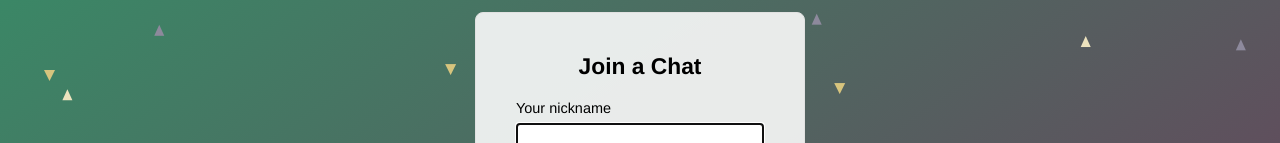
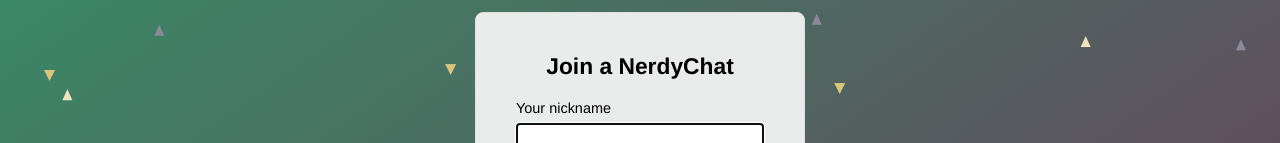
Before and after one commit to polinamarchenko/chat_app, a website: page public/index.html in a window 1280 px wide. Shown: the part 225-368 px from the top of the page. Drawn offline with Linux system fonts and the light colour scheme.

Commit message:
Change chat name

```diff
--- a/public/index.html
+++ b/public/index.html
@@ -9,7 +9,7 @@
   <body class="centered-form">
     <div class="centered-form__form">
       <form action="/chat.html">
-        <div class="form-field"><h3>Join a Chat</h3></div>
+        <div class="form-field"><h3>Join a NerdyChat</h3></div>
         <div class="form-field">
           <label for="">Your nickname</label>
           <input type="text" name="name" autofocus>
```
